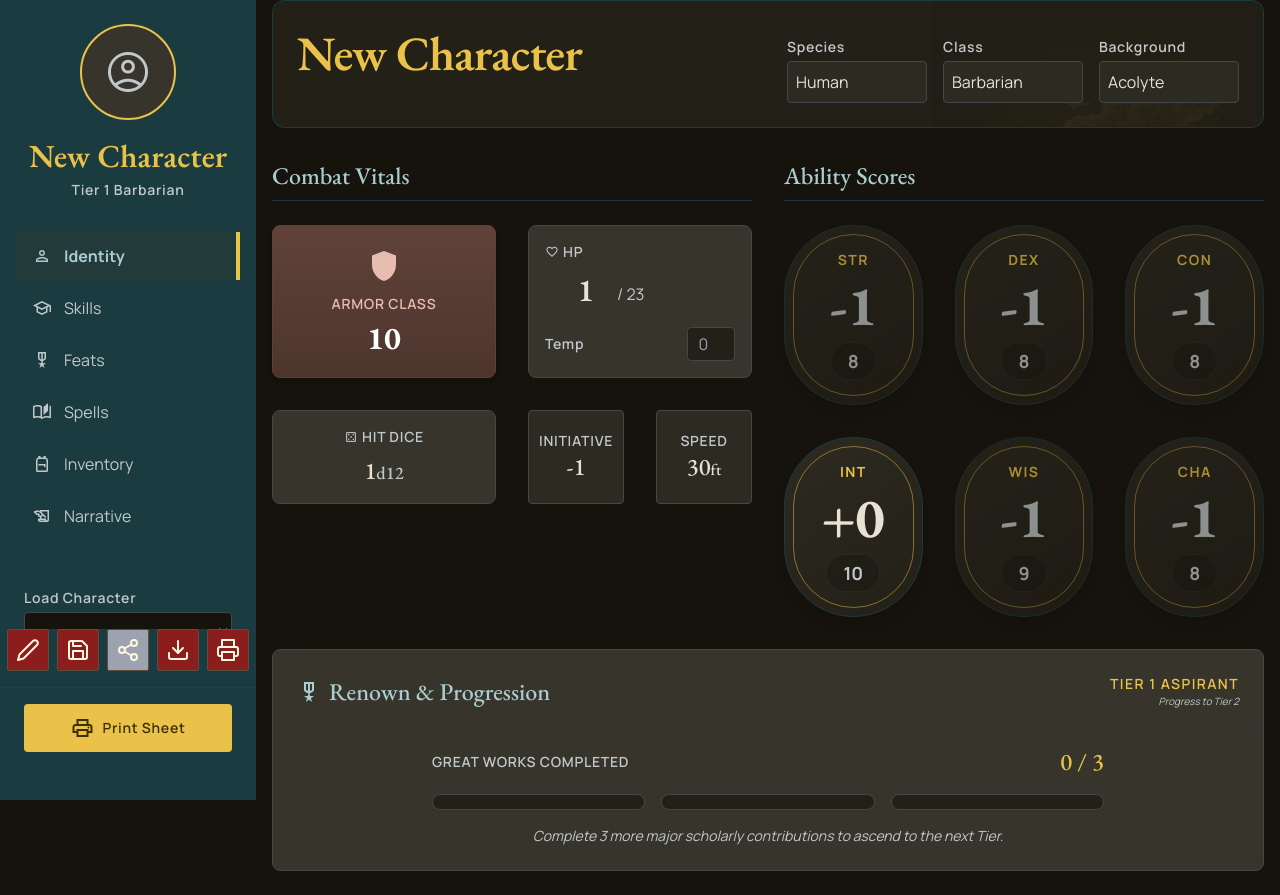
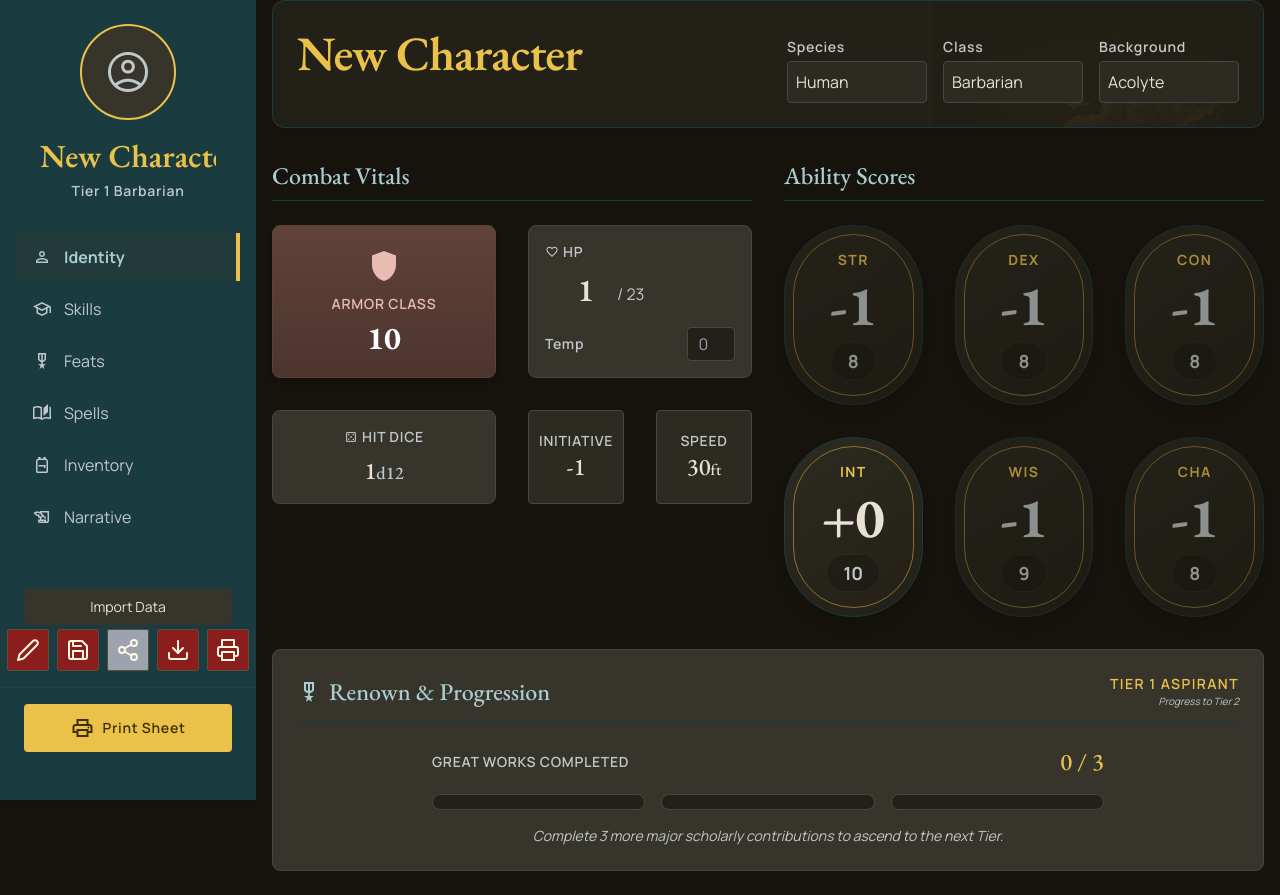
Before and after one commit to MelvinLoos/5e-character-sheet, a Vue app: page /identity in a window 1280 px wide. Built offline with nearby package versions, Linux system fonts and the light colour scheme; what ajv-errors would draw is missing.

Commit message:
feat: merged character selectbox with character name

```diff
--- a/src/components/ControlPanel.vue
+++ b/src/components/ControlPanel.vue
@@ -29,7 +29,13 @@ const characterSelectOptions = computed(() => {
 const selectedCharacter = computed({
   get: () =>
     store.currentCharacterData ? `${store.sessionName}|${store.currentCharacterData.name}` : '',
-  set: (value) => store.loadCharacterFromLibrary(value),
+  set: (value) => {
+    if (value === 'new') {
+      store.handleNewCharacter()
+    } else if (value) {
+      store.loadCharacterFromLibrary(value)
+    }
+  },
 })
 
 function generate() {
@@ -64,10 +70,36 @@ const queryParams = computed(() => {
           >account_circle</span
         >
       </div>
-      <div class="text-center">
-        <h2 class="font-headline-lg text-headline-lg text-tertiary leading-tight">
-          {{ store.currentCharacterData.name || 'Unknown' }}
-        </h2>
+      <div class="text-center w-full px-2">
+        <select
+          class="font-headline-lg text-headline-lg text-tertiary leading-tight bg-transparent border-0 border-b border-transparent hover:border-tertiary/30 focus:border-tertiary focus:ring-0 focus:outline-none text-center cursor-pointer py-0 px-2 appearance-none w-full"
+          v-model="selectedCharacter"
+        >
+          <option
+            v-if="store.currentCharacterData"
+            :value="`${store.sessionName}|${store.currentCharacterData.name}`"
+            disabled
+            class="hidden"
+          >
+            {{ store.currentCharacterData.name }}
+          </option>
+          <option value="new" class="bg-primary-container text-tertiary font-body-md text-sm font-bold">+ New Character</option>
+          <optgroup
+            v-for="group in characterSelectOptions"
+            :key="group.label"
+            :label="group.label"
+            class="bg-primary-container text-on-surface-variant font-body-md text-sm"
+          >
+            <option
+              v-for="char in group.options"
+              :key="char.value"
+              :value="char.value"
+              class="bg-primary-container text-on-surface font-body-md text-sm"
+            >
+              {{ char.text }}
+            </option>
+          </optgroup>
+        </select>
         <p class="font-label-md text-label-md text-on-surface-variant mt-1">
           Tier {{ store.currentCharacterData.renownTier || 1 }}
           {{ store.currentCharacterData.class || 'Aspirant' }}
@@ -75,8 +107,29 @@ const queryParams = computed(() => {
       </div>
     </div>
 
-    <div class="px-6 mb-8 text-center" v-else>
-      <h2 class="font-headline-md text-tertiary mb-2">Midnight Scholar</h2>
+    <div class="px-6 mb-8 text-center w-full" v-else>
+      <select
+        class="font-headline-md text-headline-md text-tertiary leading-tight bg-transparent border-0 border-b border-transparent hover:border-tertiary/30 focus:border-tertiary focus:ring-0 focus:outline-none text-center cursor-pointer py-0 px-2 appearance-none w-full mb-2"
+        v-model="selectedCharacter"
+      >
+        <option value="" disabled class="bg-primary-container text-on-surface font-body-md text-sm">Midnight Scholar</option>
+        <option value="new" class="bg-primary-container text-tertiary font-body-md text-sm font-bold">+ New Character</option>
+        <optgroup
+          v-for="group in characterSelectOptions"
+          :key="group.label"
+          :label="group.label"
+          class="bg-primary-container text-on-surface-variant font-body-md text-sm"
+        >
+          <option
+            v-for="char in group.options"
+            :key="char.value"
+            :value="char.value"
+            class="bg-primary-container text-on-surface font-body-md text-sm"
+          >
+            {{ char.text }}
+          </option>
+        </optgroup>
+      </select>
       <p class="font-label-md text-on-surface-variant">Character Manager</p>
     </div>
 
@@ -122,39 +175,11 @@ const queryParams = computed(() => {
       <!-- Manual Controls -->
       <li>
         <div class="px-4 py-2">
-          <label class="block font-label-md text-label-md text-on-surface-variant mb-1"
-            >Load Character</label
-          >
-          <select
-            class="w-full bg-background border border-outline-variant rounded p-2 text-on-surface font-body-md text-sm focus:border-tertiary focus:ring-1 focus:ring-tertiary"
-            v-model="selectedCharacter"
-          >
-            <option value="">Select...</option>
-            <optgroup
-              v-for="group in characterSelectOptions"
-              :key="group.label"
-              :label="group.label"
-            >
-              <option v-for="char in group.options" :key="char.value" :value="char.value">
-                {{ char.text }}
-              </option>
-            </optgroup>
-          </select>
-        </div>
-      </li>
-      <li>
-        <div class="px-4 py-2 flex justify-between gap-2">
-          <button
-            @click="store.handleNewCharacter()"
-            class="flex-1 bg-surface-variant hover:bg-surface-bright text-on-surface font-label-md py-2 rounded text-sm transition-colors"
-          >
-            New
-          </button>
           <button
             @click="showImportModal = true"
-            class="flex-1 bg-surface-variant hover:bg-surface-bright text-on-surface font-label-md py-2 rounded text-sm transition-colors"
+            class="w-full bg-surface-variant hover:bg-surface-bright text-on-surface font-label-md py-2 rounded text-sm transition-colors"
           >
-            Import
+            Import Data
           </button>
         </div>
       </li>
```
